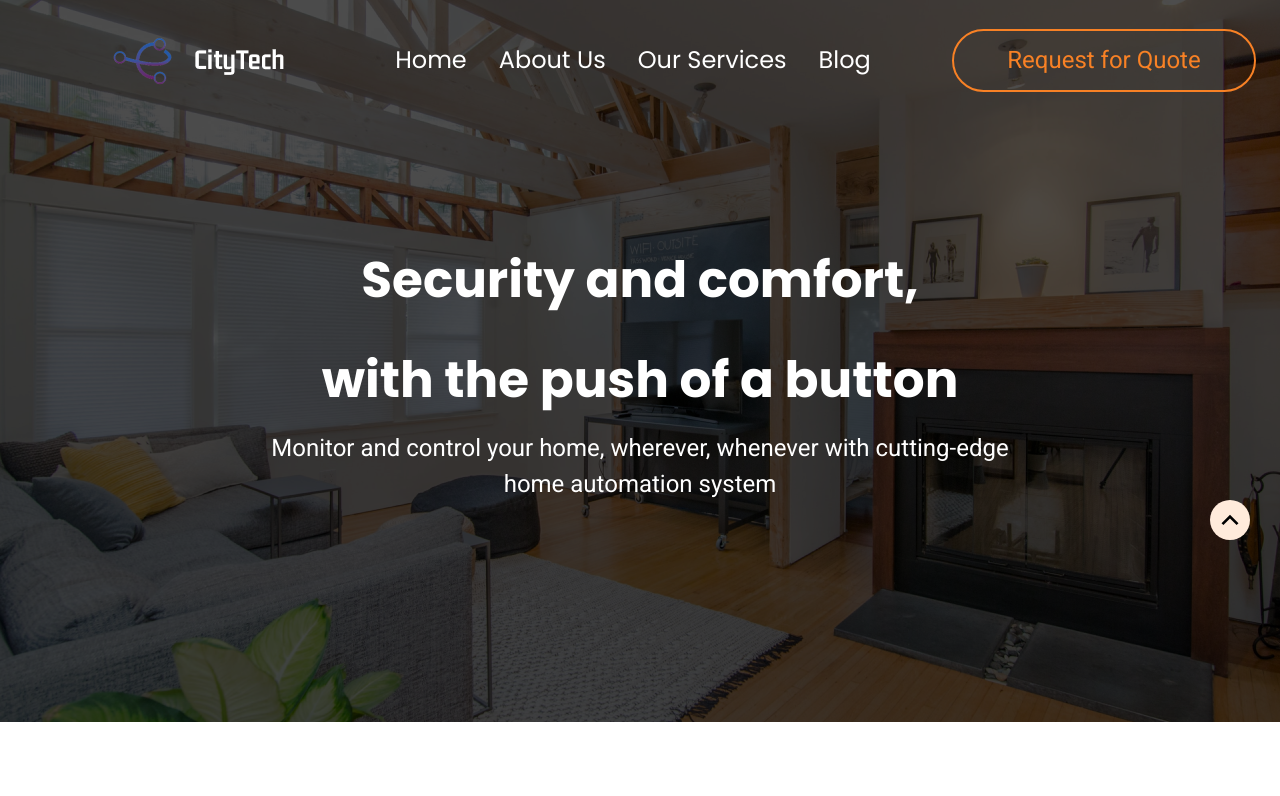
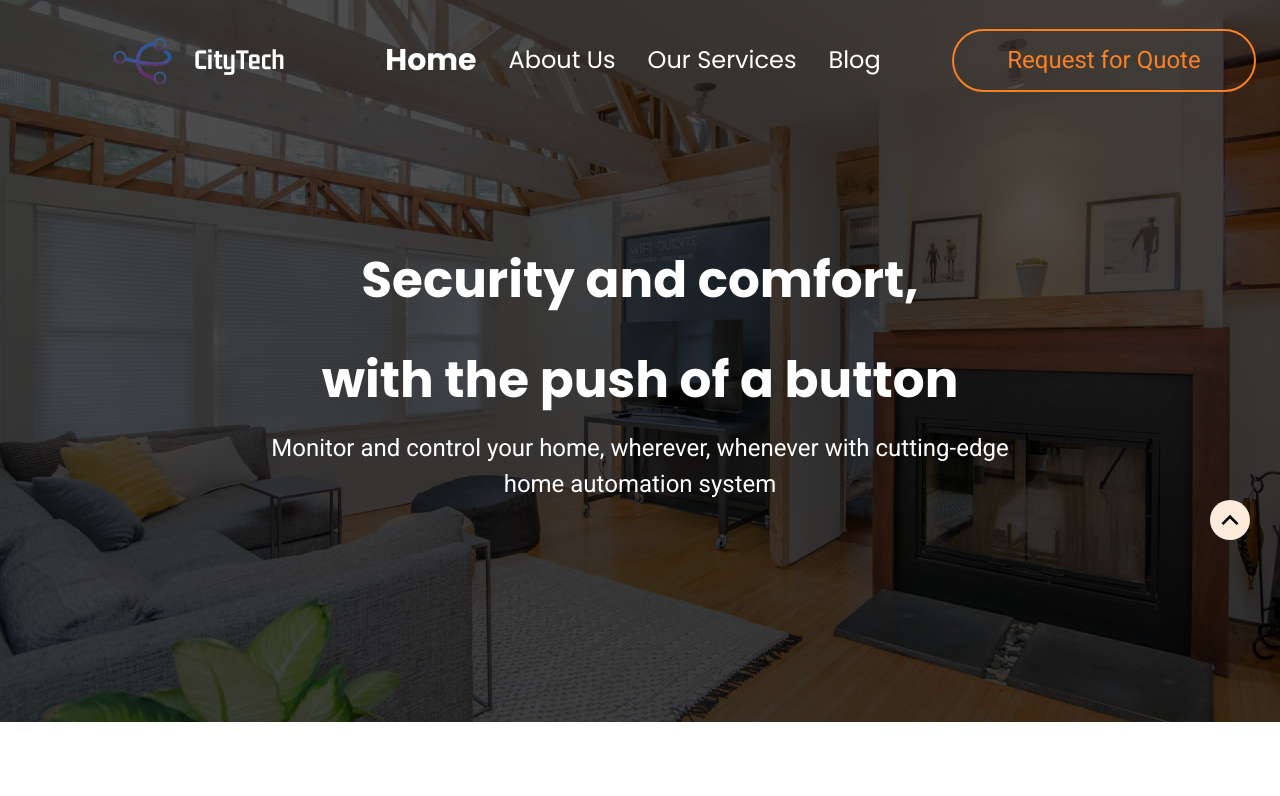
Before and after one commit to raphaeluwadone/city-tech-2.0, a React (Create React App) app: page / in a window 1280 px wide. Shown: the top 796 px of the page. Built offline with nearby package versions, Linux system fonts and the light colour scheme.

Commit message:
Home routine resolved

```diff
--- a/src/components/navbar/Index.js
+++ b/src/components/navbar/Index.js
@@ -8,20 +8,20 @@ import { useLocation } from 'react-router-dom'
 function Navbar({ toggle }) {
     const location = useLocation()
     let showBtn = `${location.pathname == '/contact' ? '0' : '1'}`
-    const getNavLinkClass = (path) => location.pathname.startsWith(path) ? "active" : "";
+    const getNavLinkClass = (path) => location.pathname.endsWith(path) ? "active" : "";
     return (
         <>
          <Nav>
             <NavbarContainer>
-                <NavLogo to="/home">
+                <NavLogo to="/">
                     <img src={Logo} alt="cityTech logo"/>
                 </NavLogo>
                 <MobileIcon >
                     <FaBars onClick={toggle}/>
                 </MobileIcon>
                 <NavMenu>
-                    <NavItem className={`${getNavLinkClass('/home')}`}>
-                        <NavLinks to="./home">
+                    <NavItem className={`${getNavLinkClass('/')}`}>
+                        <NavLinks to="/">
                             Home
                         </NavLinks>
                     </NavItem>
--- a/src/routes/routes.js
+++ b/src/routes/routes.js
@@ -7,7 +7,6 @@ import Home from "../pages/Home";
 import Services from "../pages/Services";
 export const ROUTES = [
     { path: "/", key: "ROOT", exact: true, component: () => <Home /> },
-    { path: "/home", key: "ROOT", exact: true, component: () => <Home /> },
     { path: "/about", key: "ROOT", exact: true, component: () => <About /> },
     { path: "/services", key: "ROOT", exact: true, component: () => <Services /> },
     { path: "/blog", key: "ROOT", exact: true, component: () => <Blog /> },
```
